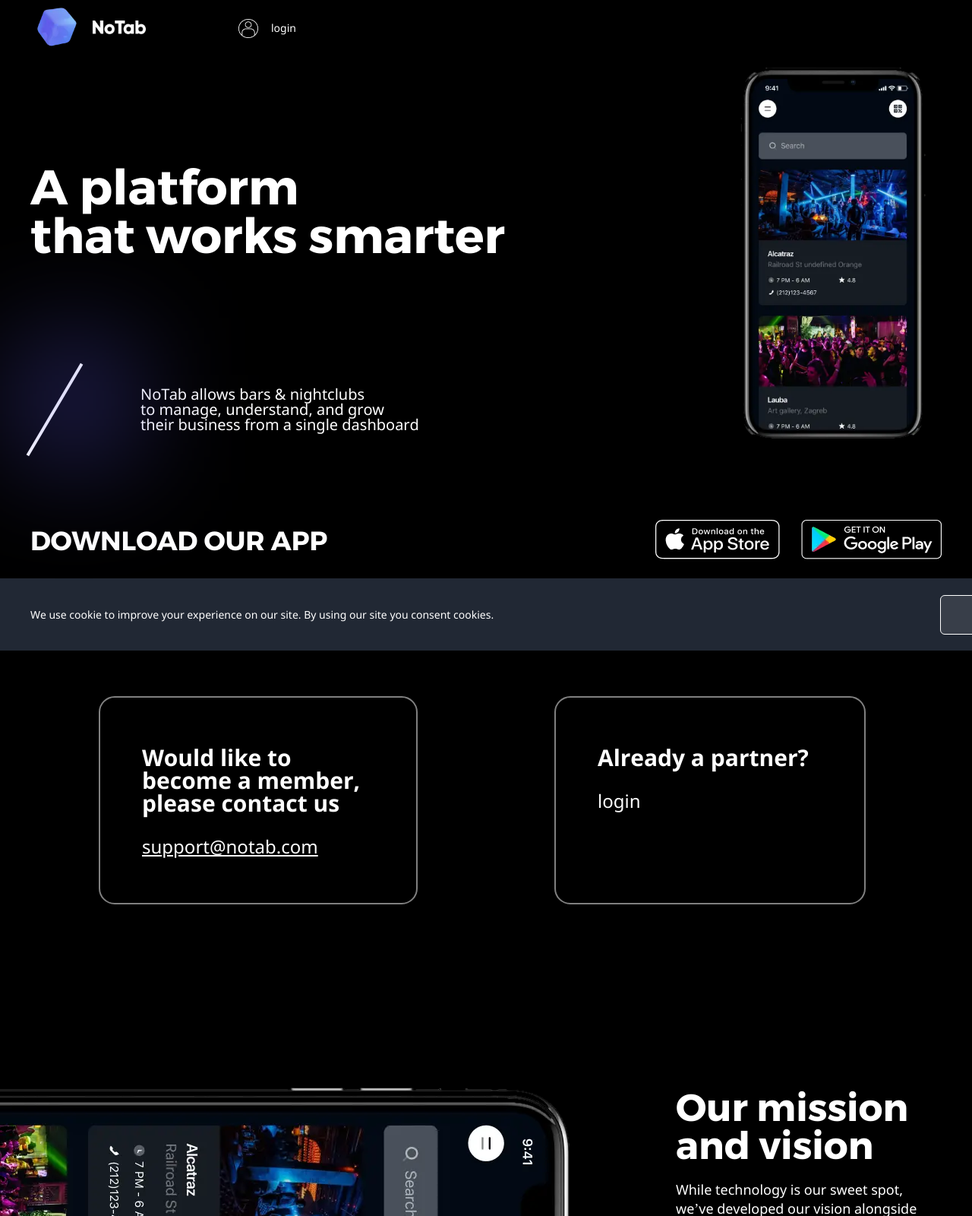
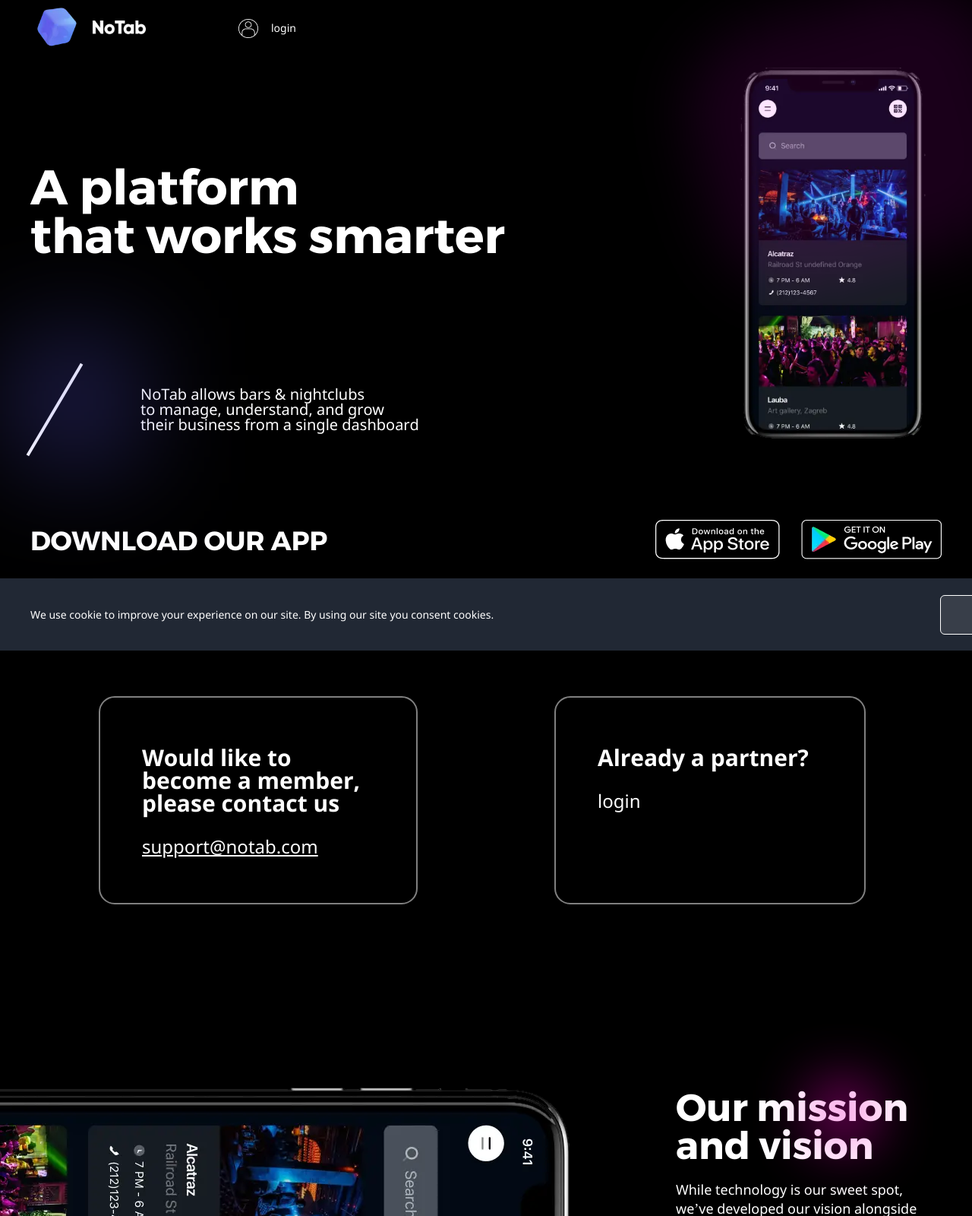
Before and after one commit to RukoleevNikita/landing-NoTab, a plain HTML site: page index.html in a window 1280 px wide. Shown: the top 1600 px of the page at 76% size. Drawn offline with Linux system fonts and the light colour scheme; files whose address does not match are found by name.

Commit message:
layout landing page

```diff
--- a/css/style.css
+++ b/css/style.css
@@ -237,6 +237,20 @@ h6 {
   padding-left: 30px;
 }
 
+.top__circle {
+  width: 350px;
+  height: 420px;
+  border-radius: 30%;
+  background: rgba(250, 0, 255, 0.1);
+  -webkit-filter: blur(40px);
+          filter: blur(40px);
+  -webkit-transform: rotate(-105.26deg);
+      -ms-transform: rotate(-105.26deg);
+          transform: rotate(-105.26deg);
+  position: absolute;
+  bottom: 220px;
+}
+
 .top__image img {
   width: 250px;
   padding: 18px;
@@ -387,6 +401,19 @@ h6 {
 .mission__info {
   width: 350px;
   margin-left: auto;
+  position: relative;
+}
+
+.mission__circle {
+  width: 70px;
+  height: 70px;
+  background: #F101BF;
+  opacity: 0.7;
+  -webkit-filter: blur(40px);
+          filter: blur(40px);
+  position: absolute;
+  right: 95px;
+  top: 0;
 }
 
 .mission__text {
@@ -445,6 +472,9 @@ h6 {
   display: -webkit-box;
   display: -ms-flexbox;
   display: flex;
+  -webkit-box-pack: justify;
+      -ms-flex-pack: justify;
+          justify-content: space-between;
 }
 
 .integration__info {
@@ -455,4 +485,17 @@ h6 {
   white-space: nowrap;
 }
 
+.integration__img-one {
+  display: -webkit-box;
+  display: -ms-flexbox;
+  display: flex;
+  -webkit-box-pack: end;
+      -ms-flex-pack: end;
+          justify-content: flex-end;
+}
+
+.integration__img-one img {
+  margin: 1px;
+}
+
 .webp .scanner{ background: url(../image/fonIdScan.webp) no-repeat; }
--- a/index.html
+++ b/index.html
@@ -36,6 +36,7 @@
                     </div>
                 </div>
                 <div class="top__image">
+                    <div class="top__circle"></div>
                     <picture><source srcset="./image/iPhone_top.webp" type="image/webp"><img src="./image/iPhone_top.png" alt=""></picture>
                 </div>
             </div>
@@ -82,6 +83,7 @@
                 <div class="mission__info">
                     <div class="mission__title _title">
                         Our mission and vision
+                        <div class="mission__circle"></div>
                     </div>
                     <div class="mission__text _text">
                         While technology is our sweet spot, we’ve developed our vision alongside our customers to ensure your everyday problems are solved through simplistic tools. And as your business grows, we’ll grow right alongside with you.
```
Also changed, not shown: css/style.min.css.
